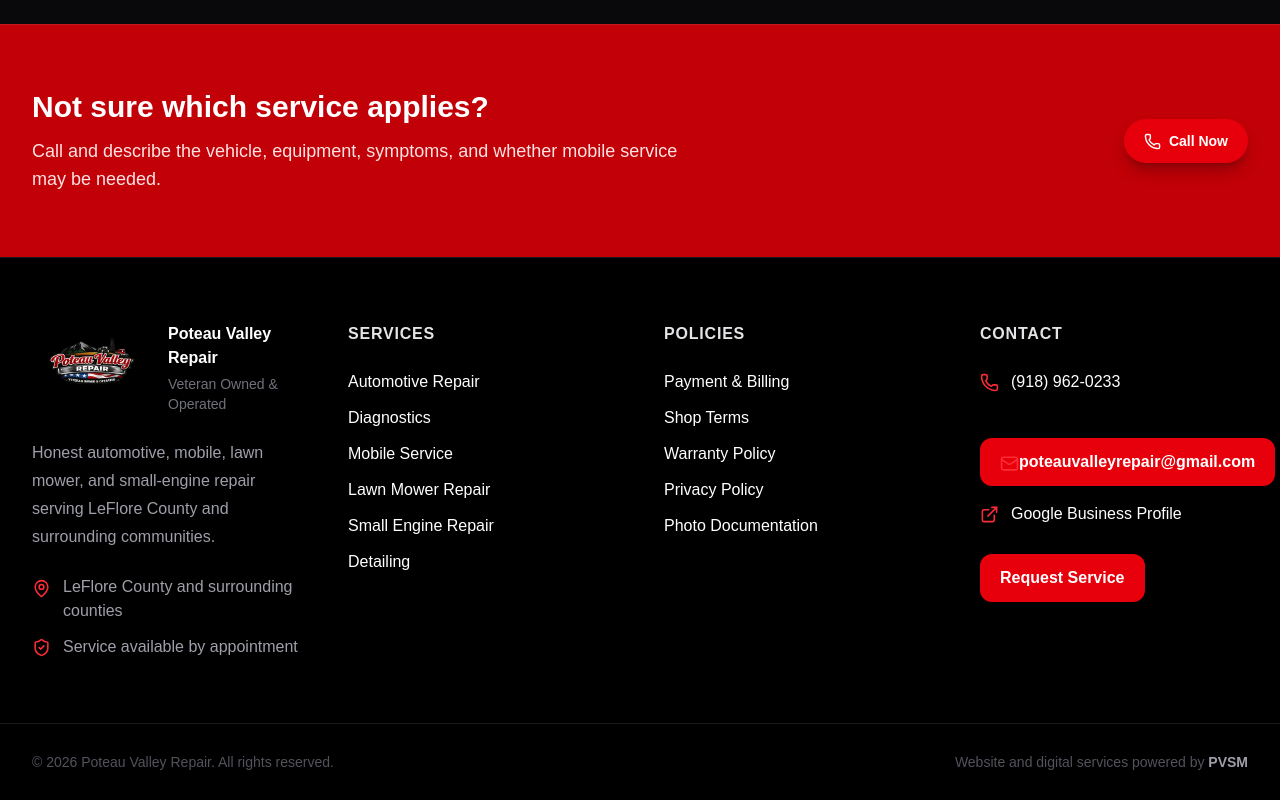
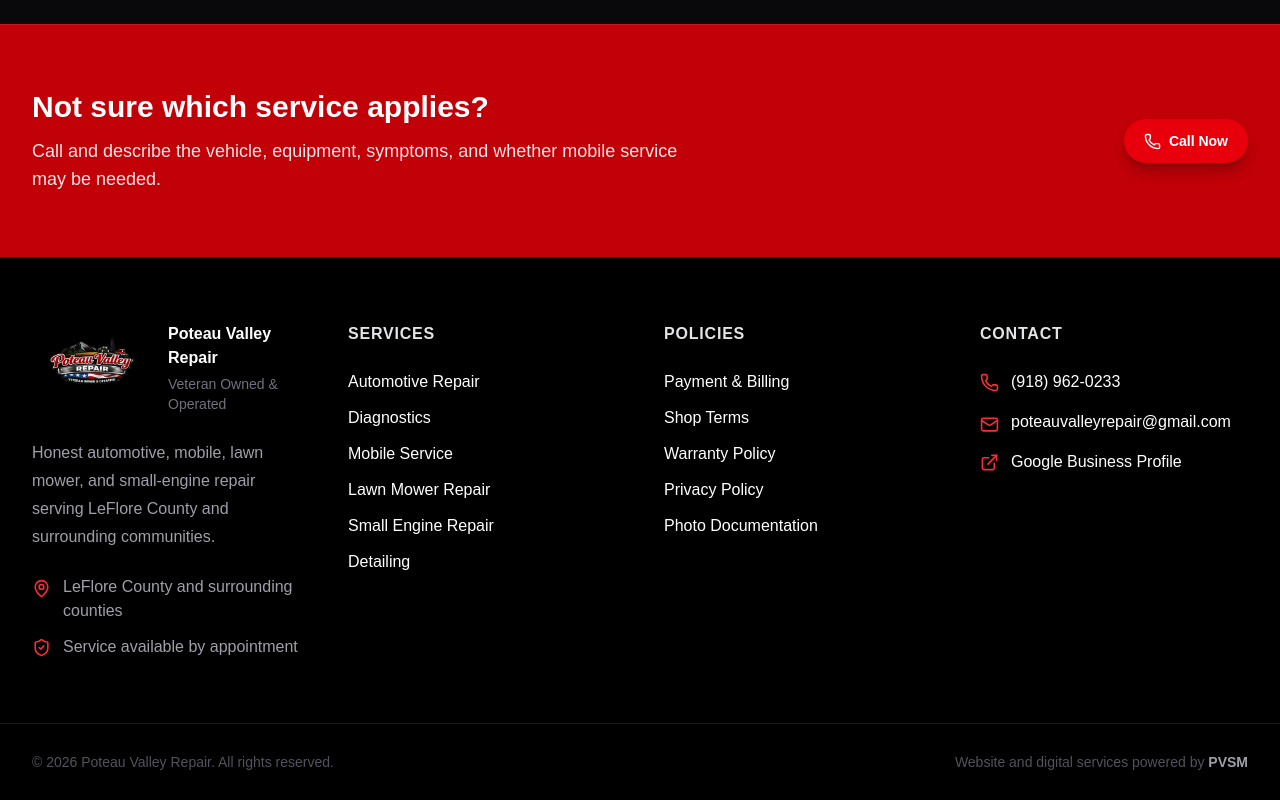
Before and after one commit to hyorinmarudk-blip/PVSM-Cloud, a Next.js app in the folder website/: page /services in a window 1280 px wide. Shown: the part 1876-2676 px from the top of the page. Built offline with nearby package versions, Linux system fonts and the light colour scheme.

Commit message:
button update fix

```diff
--- a/website/src/app/page.tsx
+++ b/website/src/app/page.tsx
@@ -295,7 +295,7 @@
               </p>
               <a
             href="tel:+19189620233"
-            className="hidden items-center gap-2 rounded-full bg-red-600 px-5 py-3 text-sm font-bold shadow-lg shadow-red-950/40 transition duration-200 hover:-translate-y-0.5 hover:bg-red-500 sm:flex"
+            className="inline-flex items-center justify-center gap-2 rounded-xl border border-white/20 bg-white/5 px-7 py-4 font-bold transition duration-200 hover:-translate-y-0.5 hover:bg-white/10"
           >
             <Phone size={17} aria-hidden="true" />
             Call Now
@@ -754,7 +754,7 @@
           <div className="flex flex-col gap-3">
             <a
             href="tel:+19189620233"
-            className="hidden items-center gap-2 rounded-full bg-red-600 px-5 py-3 text-sm font-bold shadow-lg shadow-red-950/40 transition duration-200 hover:-translate-y-0.5 hover:bg-red-500 sm:flex"
+            className="inline-flex items-center justify-center gap-2 rounded-xl border border-white/20 bg-white/5 px-7 py-4 font-bold transition duration-200 hover:-translate-y-0.5 hover:bg-white/10"
           >
             <Phone size={17} aria-hidden="true" />
             Call Now
--- a/website/src/components/SiteFooter.tsx
+++ b/website/src/components/SiteFooter.tsx
@@ -160,7 +160,7 @@
 
             <Link
             href="/request-service"
-            className="mt-7 inline-flex rounded-xl bg-red-600 px-5 py-3 font-bold transition hover:bg-red-500"
+            className="flex items-center gap-3 text-zinc-400 transition hover:text-red-500"
             >
               <Mail
                 size={19}
@@ -184,13 +184,6 @@
               Google Business Profile
             </a>
           </div>
-
-          <Link
-            href="/request-service"
-            className="mt-7 inline-flex rounded-xl bg-red-600 px-5 py-3 font-bold transition hover:bg-red-500"
-          >
-            Request Service
-          </Link>
         </div>
       </div>
 
```
